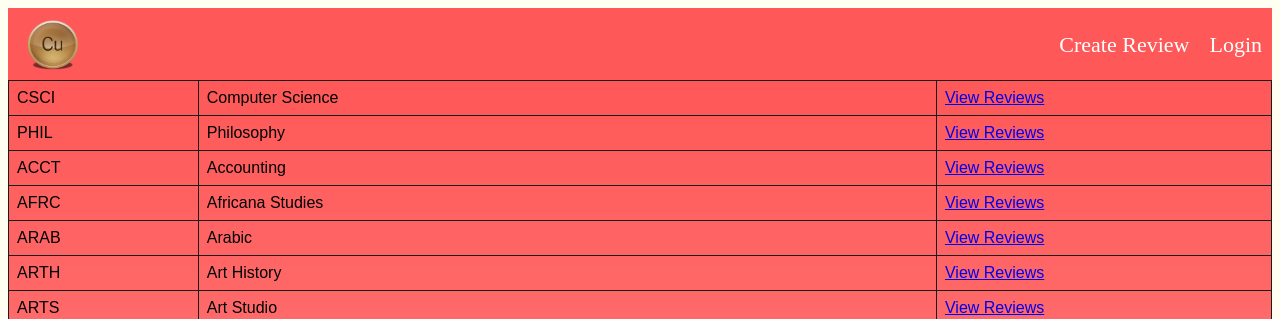
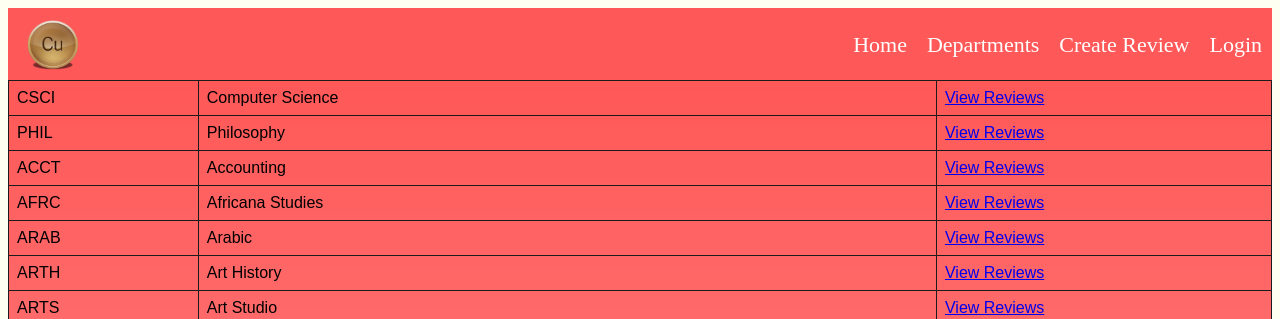
Before and after one commit to Levrk/CUcourses, a Django app: page /departments/ in a window 1280 px wide. Shown: the top 319 px of the page. Run offline with Django 4.2, Linux system fonts and the light colour scheme; data comes from the database, SQL or seed files in the repository.

Commit message:
Added Home and Departments Link with new urls

```diff
--- a/reviews/static/allStyles.css
+++ b/reviews/static/allStyles.css
@@ -89,7 +89,7 @@ table {
         align-items: center;
     }
 
-        #mainNav li:nth-last-child(2) {
+        #mainNav li:nth-last-child(4) {
         margin-left: auto; /* push the second-to-last menu item to the right */
     }
 
--- a/reviews/templates/reviews/navMenu.html
+++ b/reviews/templates/reviews/navMenu.html
@@ -11,7 +11,12 @@
             </a>
         </li>
 
-        <li style="float: right;"><a href="{% url 'create-review' %}">Create Review</a></li>
+
+        <li><a href="{% url 'reviews' %}">Home</a></li>
+        <li><a href="{% url 'departments' %}">Departments</a></li>
+
+        <li><a href="{% url 'create-review' %}">Create Review</a></li>
+
 
         <li>
             {%if request.user.is_authenticated%}
```
